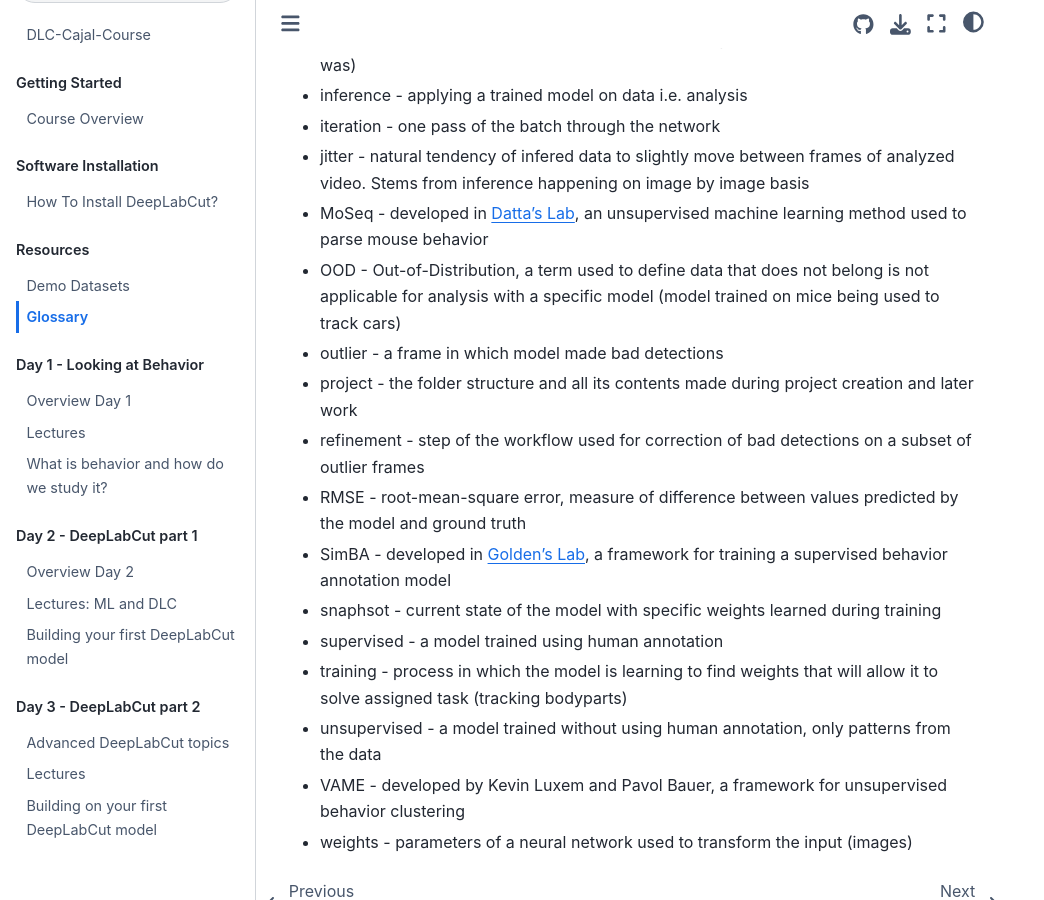
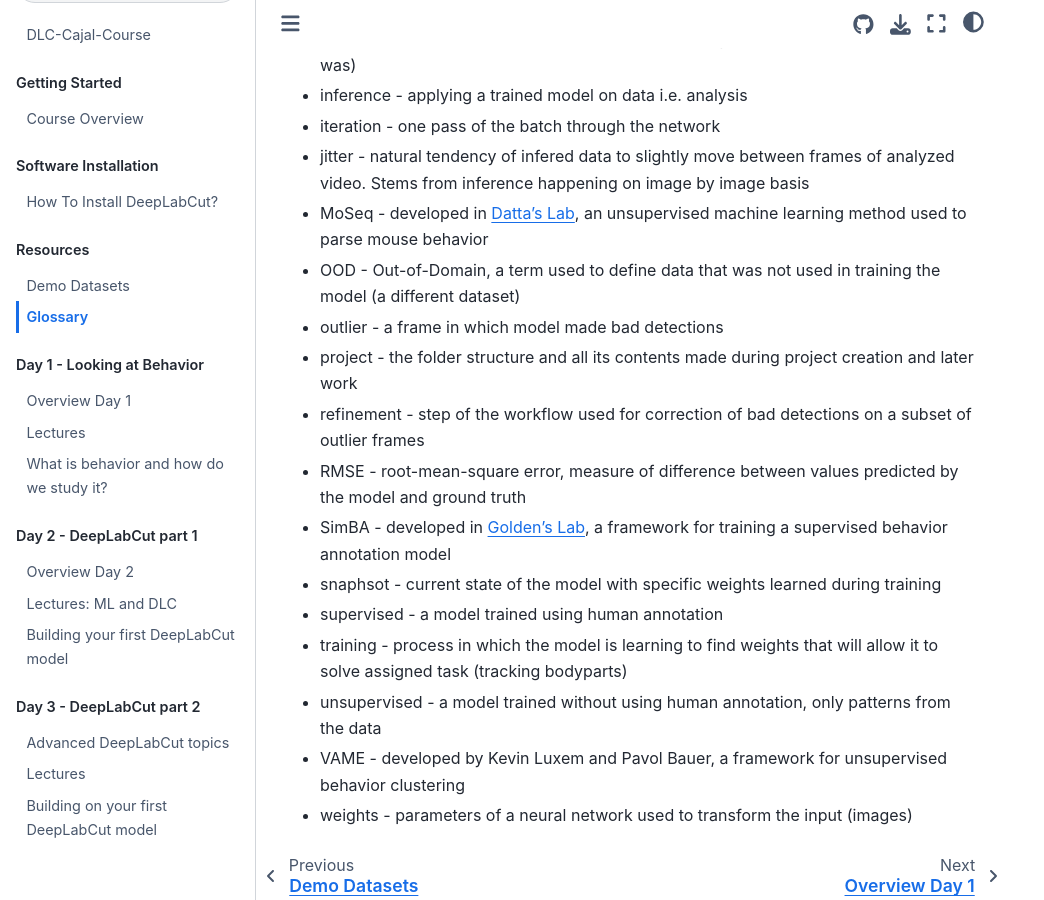
Before and after one commit to AlexEMG/DLC-Cajal-Course, a Jupyter Book: the page built from content/Glossary.md, in a window 1280 px wide and 900 px high, scrolled down 541 px. Shown: the whole window, without its empty margins (0-1044 px from the left). Built offline with Jupyter Book 1.0.4 settings and Sphinx 7.4.7 and the Sphinx Book theme 1.1.4, drawn with Linux system fonts in a browser that asks for light colours; pages that are not in the unit, such as notebooks, are missing from menus.

Commit message:
Update Glossary.md

```diff
--- a/content/Glossary.md
+++ b/content/Glossary.md
@@ -14,7 +14,7 @@
 - iteration - one pass of the batch through the network
 - jitter - natural tendency of infered data to slightly move between frames of analyzed video. Stems from inference happening on image by image basis
 - MoSeq - developed in [Datta's Lab](http://datta.hms.harvard.edu/), an unsupervised machine learning method used to parse mouse behavior
-- OOD - Out-of-Distribution, a term used to define data that does not belong is not applicable for analysis with a specific model (model trained on mice being used to track cars)
+- OOD - Out-of-Domain, a term used to define data that was not used in training the model (a different dataset)
 - outlier - a frame in which model made bad detections
 - project - the folder structure and all its contents made during project creation and later work
 - refinement - step of the workflow used for correction of bad detections on a subset of outlier frames
```
